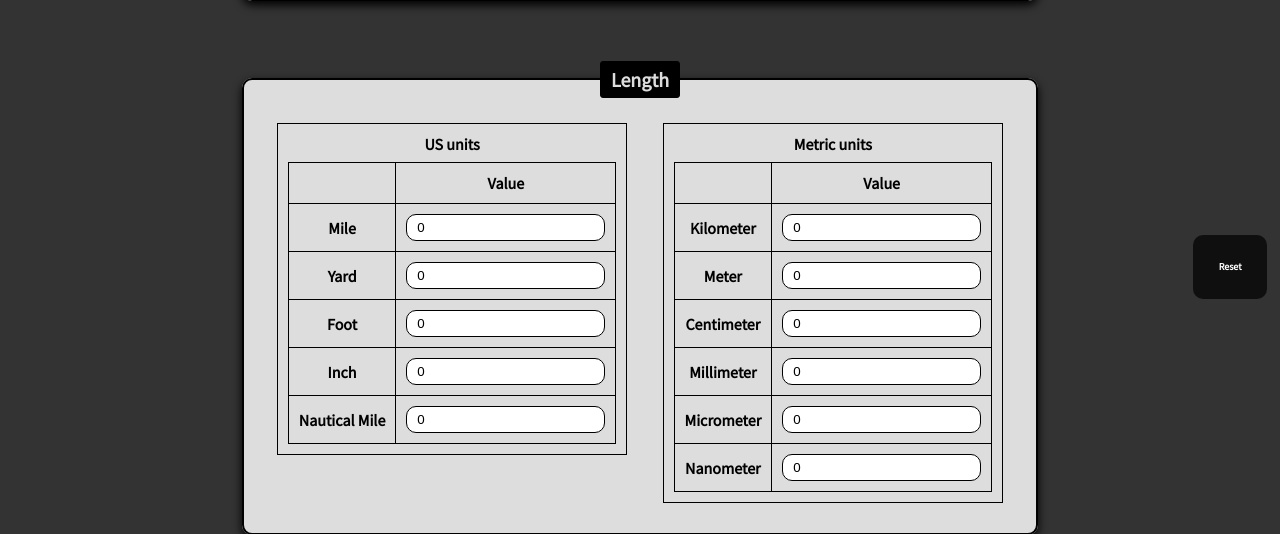
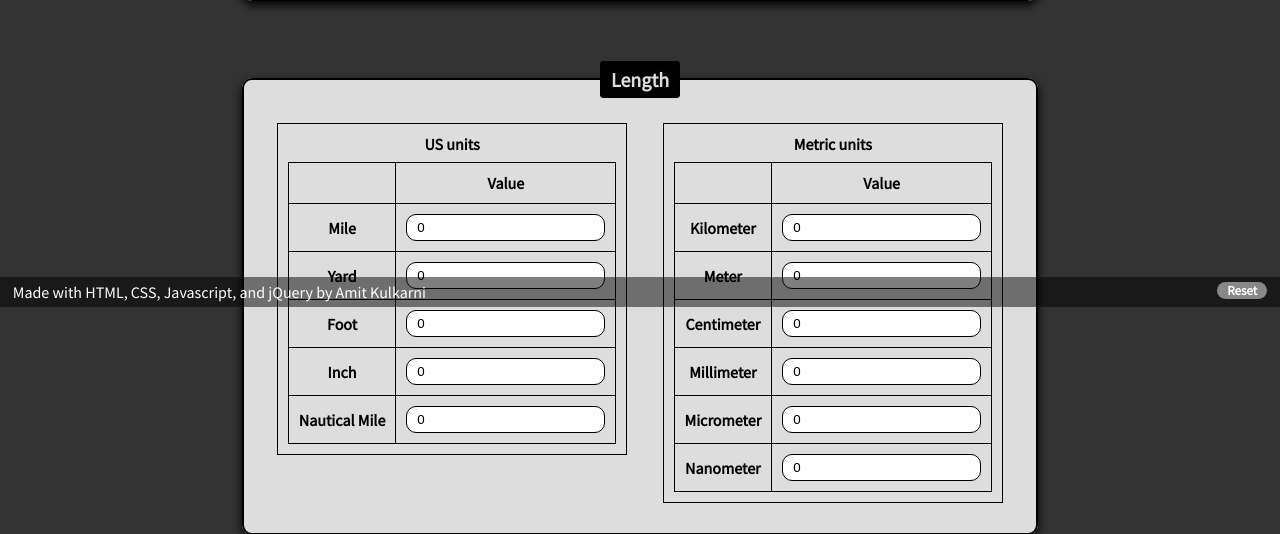
Before and after one commit to Coolfission/Coolfission.github.io, a PHP site: page /converter/convert.html in a window 1280 px wide. Shown: the part 493-1027 px from the top of the page. Run offline with PHP 8.4, Linux system fonts and the light colour scheme; some libraries are stand-ins or nearby versions.

Commit message:
new bottom

```diff
--- a/converter/convert.css
+++ b/converter/convert.css
@@ -61,15 +61,26 @@ table, td, th, tr {
 td, th, tr {
   padding: 10px;
 }
+#bottom {
+  position: fixed;
+  color: #fff;
+  background-color: rgba(0,0,0,0.5);
+  width: 100%;
+  bottom: 0;
+  height: 30px;
+}
 #reset {
-  position: fixed;
-  color: white;
-  text-align: center;
-  font-size: 10px;
-  padding: 2%;
+  position: absolute;
+  right: 1%;
+  margin-top: 5px;
+  font-size: 13px;
   cursor: pointer;
   border-radius: 10px;
-  background: rgba(0,0,0,0.7);
-  right: 1%;
-  bottom: 1%;
+  background-color: #888;
+  padding: 0px 10px;
 }
+#bottom p {
+  position: absolute;
+  left: 1%;
+  margin-top: 5px;
+}
--- a/converter/convert.html
+++ b/converter/convert.html
@@ -976,7 +976,10 @@
 </fieldset>
 <br><br>
 
-<div id="reset"><strong>Reset</strong></div>
+<div id="bottom">
+  <p>Made with HTML, CSS, Javascript, and jQuery by Amit Kulkarni</p>
+  <strong id="reset">Reset</strong>
+</div>
 
 </body>
 </html>
```
